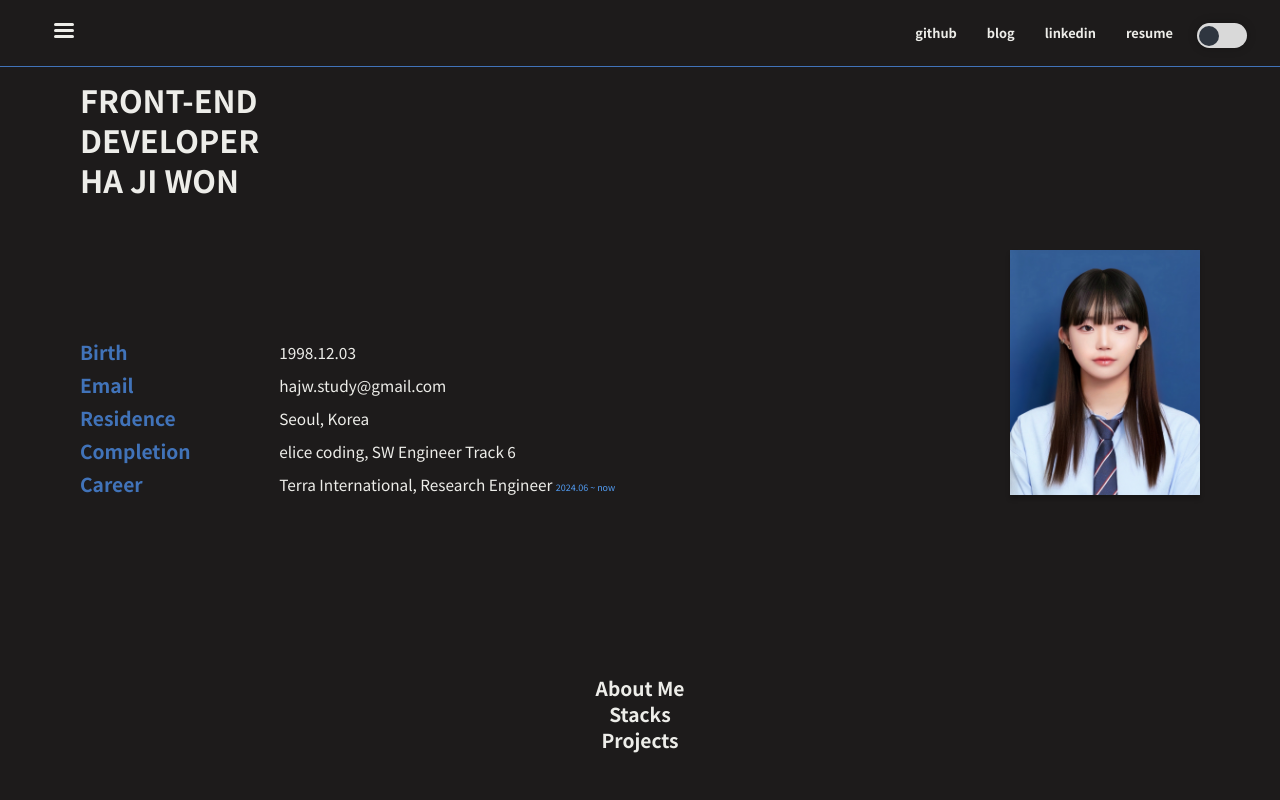
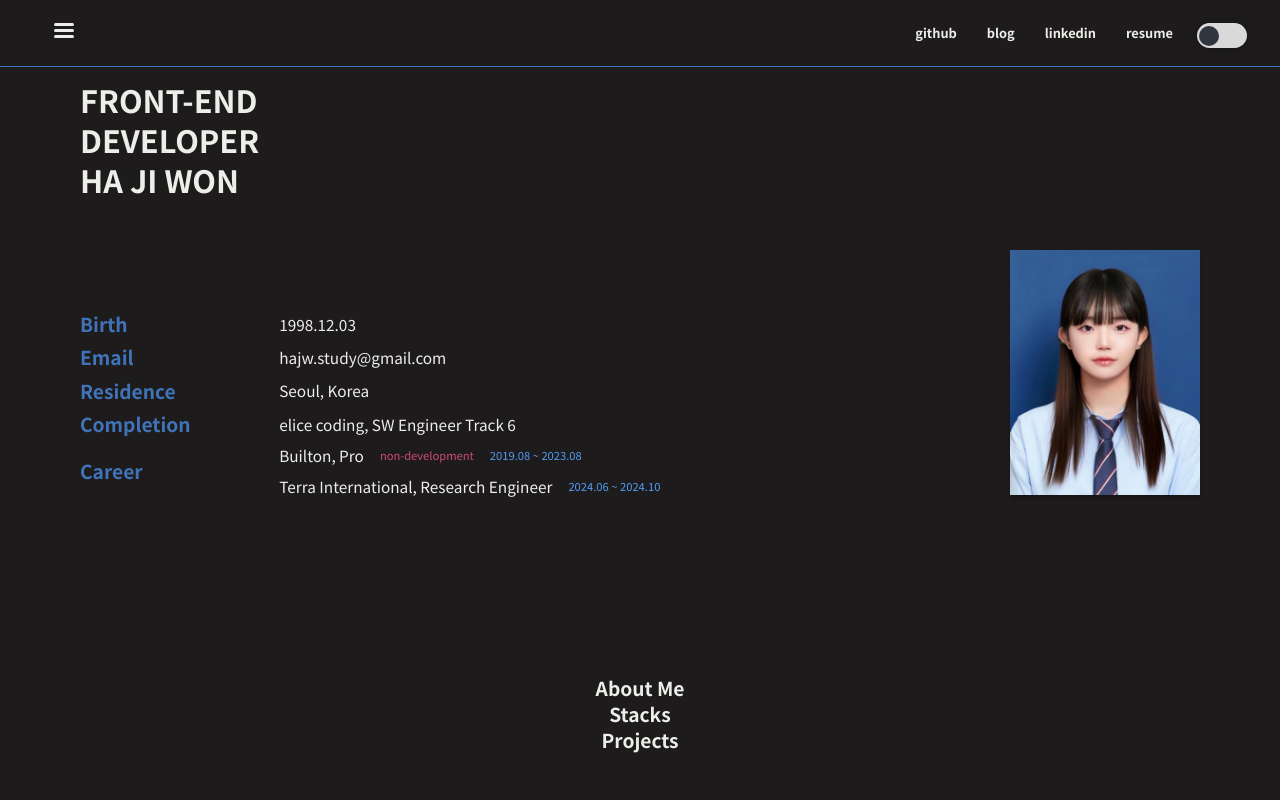
Before and after one commit to magok-developer/portfolio, a Next.js app: page / in a window 1280 px wide. Shown: the top 800 px of the page. Built offline with nearby package versions, Linux system fonts and the light colour scheme.

Commit message:
career 수정

```diff
--- a/src/components/Main/AboutMe.tsx
+++ b/src/components/Main/AboutMe.tsx
@@ -38,10 +38,16 @@ const AboutMe = () => {
           </div>
           <div className='about-wrap'>
             <span className='title'>Career</span>
-            <span className='content'>
-              Terra International, Research Engineer{" "}
-              <span className='period'>2024.06 ~ now</span>
-            </span>
+            <div className='career'>
+              <span className='content'>
+                Builton, Pro<span className='none-dev'>non-development</span>
+                <span className='period'>2019.08 ~ 2023.08</span>
+              </span>
+              <span className='content'>
+                Terra International, Research Engineer
+                <span className='period'>2024.06 ~ 2024.10</span>
+              </span>
+            </div>
           </div>
         </LeftSection>
 
@@ -127,6 +133,16 @@ const LeftSection = styled.div`
     gap: 20px;
   }
 
+  .career {
+    display: flex;
+    flex-direction: column;
+    gap: 16px;
+    .none-dev {
+      font-size: 0.7rem;
+      color: ${mainColor.red};
+    }
+  }
+
   .title {
     color: ${mainColor.blue};
     font-size: 1.5vw;
@@ -136,10 +152,13 @@ const LeftSection = styled.div`
 
   .content {
     font-size: 1.2vw;
+    display: flex;
+    align-items: center;
+    gap: 1rem;
   }
 
   .period {
-    font-size: 0.7vw;
+    font-size: 0.7rem;
     color: ${mainColor.skyBlue};
   }
 `;
```
